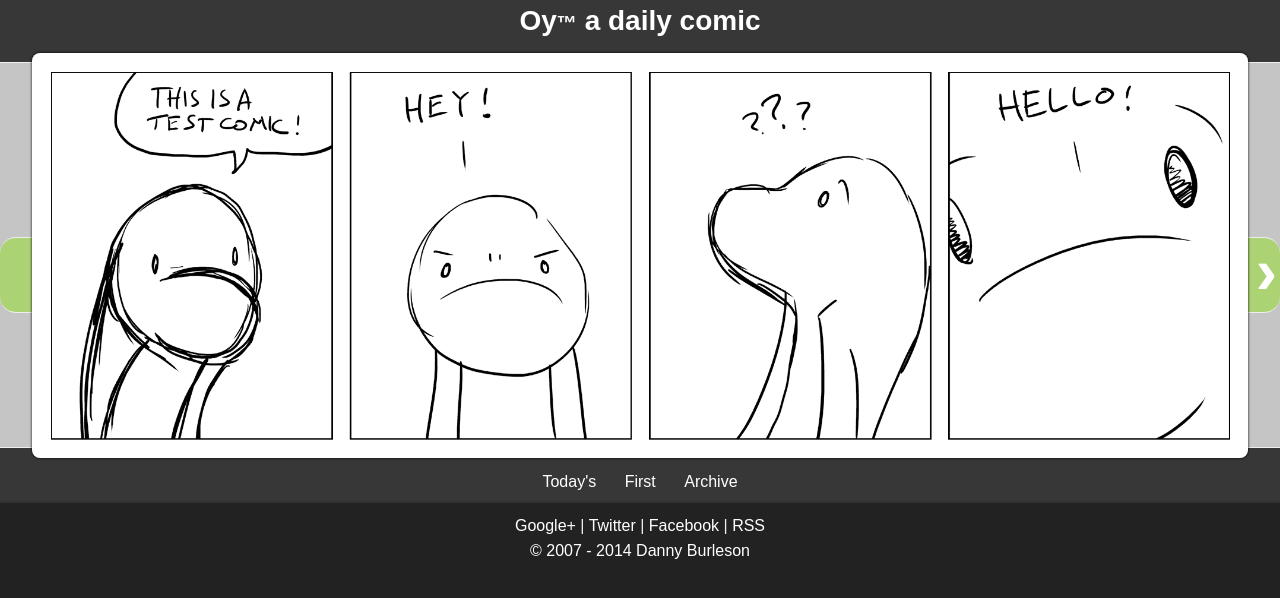
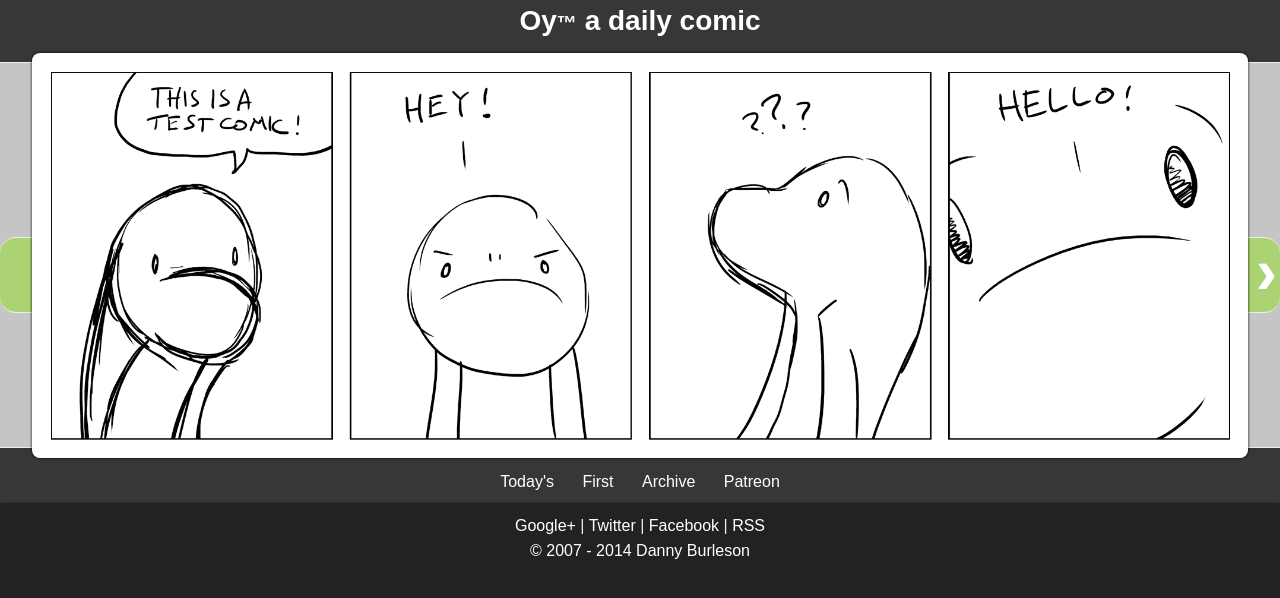
Before and after one commit to oycomics/oycomics.github.io, a Jekyll site: the page built from _posts/2014-03-20-daily-test-comic.md, in a window 1280 px wide. Shown: the top 598 px of the page. Built offline with Jekyll 4.4.1, drawn with Linux system fonts in a browser that asks for light colours; Markdown is read by kramdown in place of the engine named in the settings.

Commit message:
Update nav.html

```diff
--- a/_includes/nav.html
+++ b/_includes/nav.html
@@ -4,5 +4,5 @@
 	{% endfor %}
 	<a class="nav_item first_comic_link" href="/">First</a>
 	<a class="nav_item archive_link" href="/archive">Archive</a>
-	<!--- <a class="nav_item buy_issues" href="/" target="_blank">Buy Issues</a> --->
+	<a class="nav_item patreon" href="http://patreon.com/oycomics" target="_blank">Patreon</a>
 </div>
```
